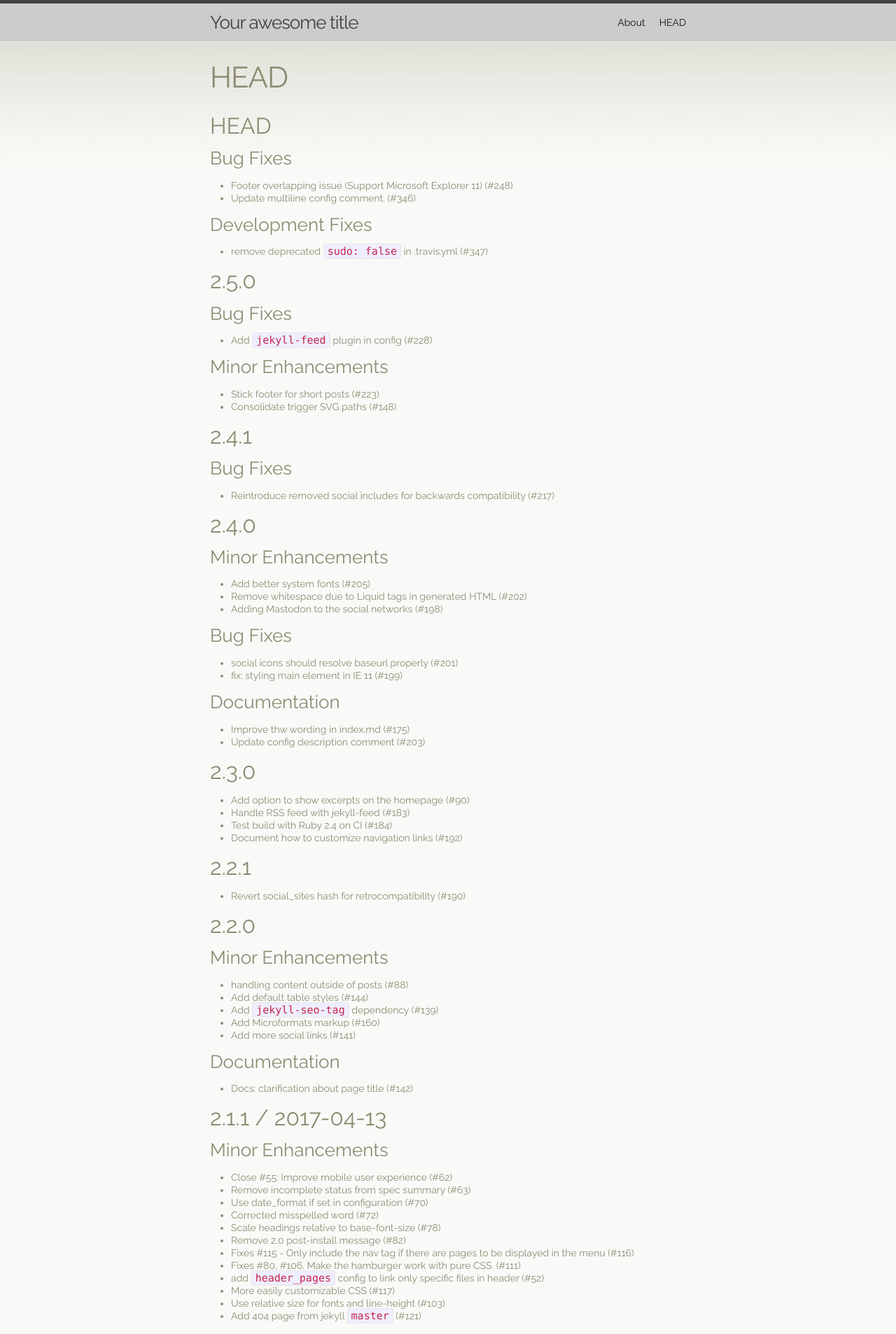
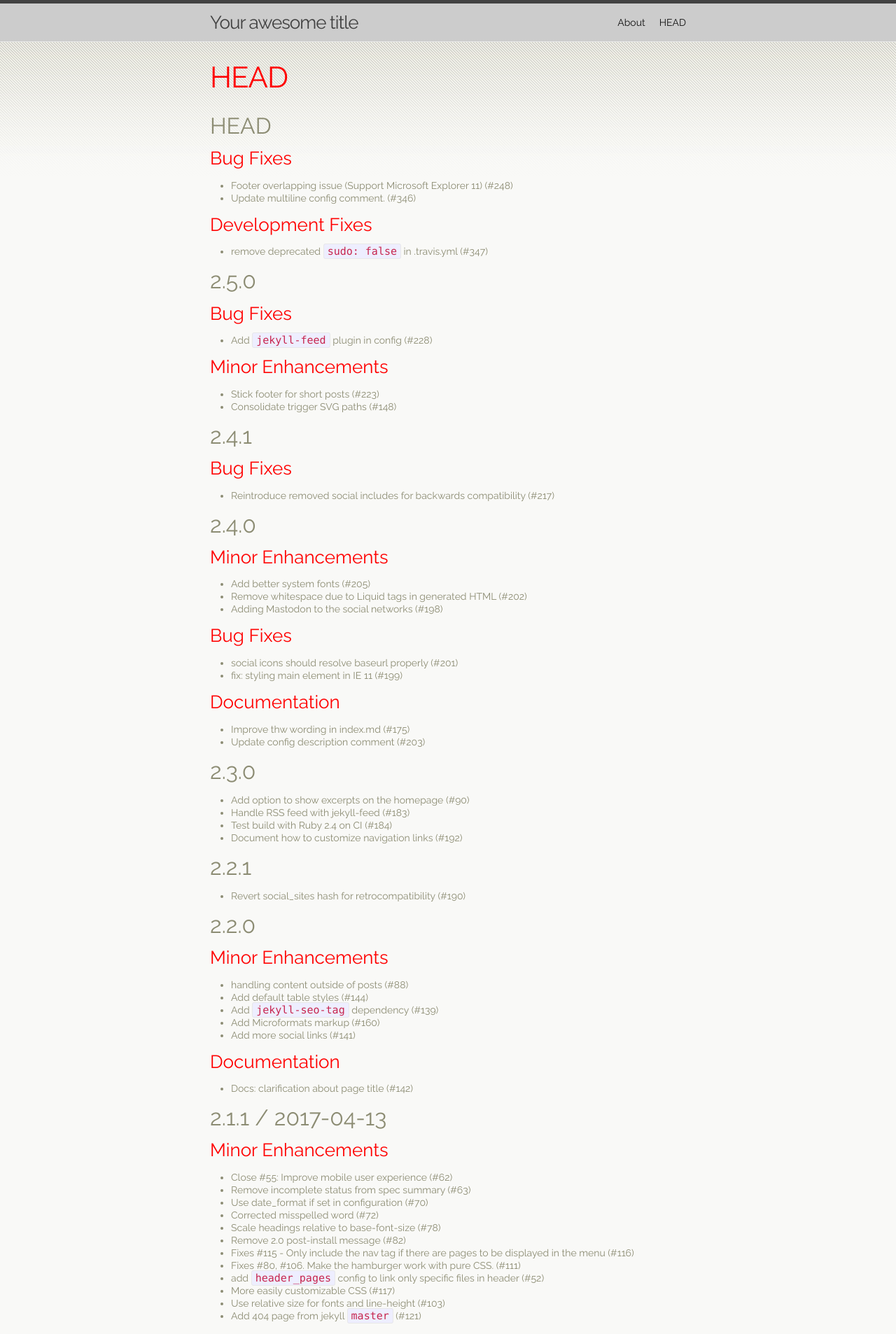
Before and after one commit to 6bita/magasinet, a Jekyll site: the page built from History.markdown, in a window 1280 px wide. Shown: the top 1906 px of the page at 70% size. Built offline with Jekyll 4.4.1, drawn with Linux system fonts in a browser that asks for light colours; our own code applies the rules of GitHub Pages for plain Markdown files.

Commit message:
Update head.html

```diff
--- a/_includes/head.html
+++ b/_includes/head.html
@@ -26,5 +26,10 @@
       background: #ccc;
     }
 
+    h1, h3
+    {
+      color: red;
+    }
+
   </style>
 </head>
```
